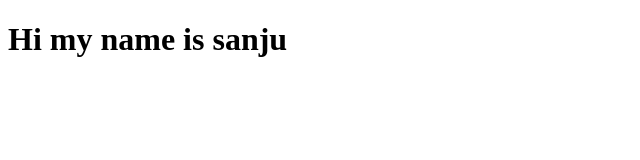
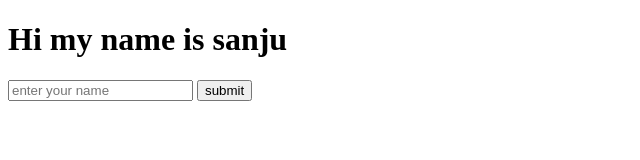
Before and after one commit to thesanju/PythonProjects, a plain HTML site: page index.html in a window 1280 px wide. Shown: the whole page, without its empty margins (0-640 px from the left). Drawn offline with Linux system fonts and the light colour scheme.

Commit message:
added button

```diff
--- a/index.html
+++ b/index.html
@@ -7,5 +7,7 @@
 </head>
 <body>
     <h1>Hi my name is sanju</h1>
+    <input placeholder="enter your name" type="text">
+    <button>submit</button>
 </body>
 </html>
```
